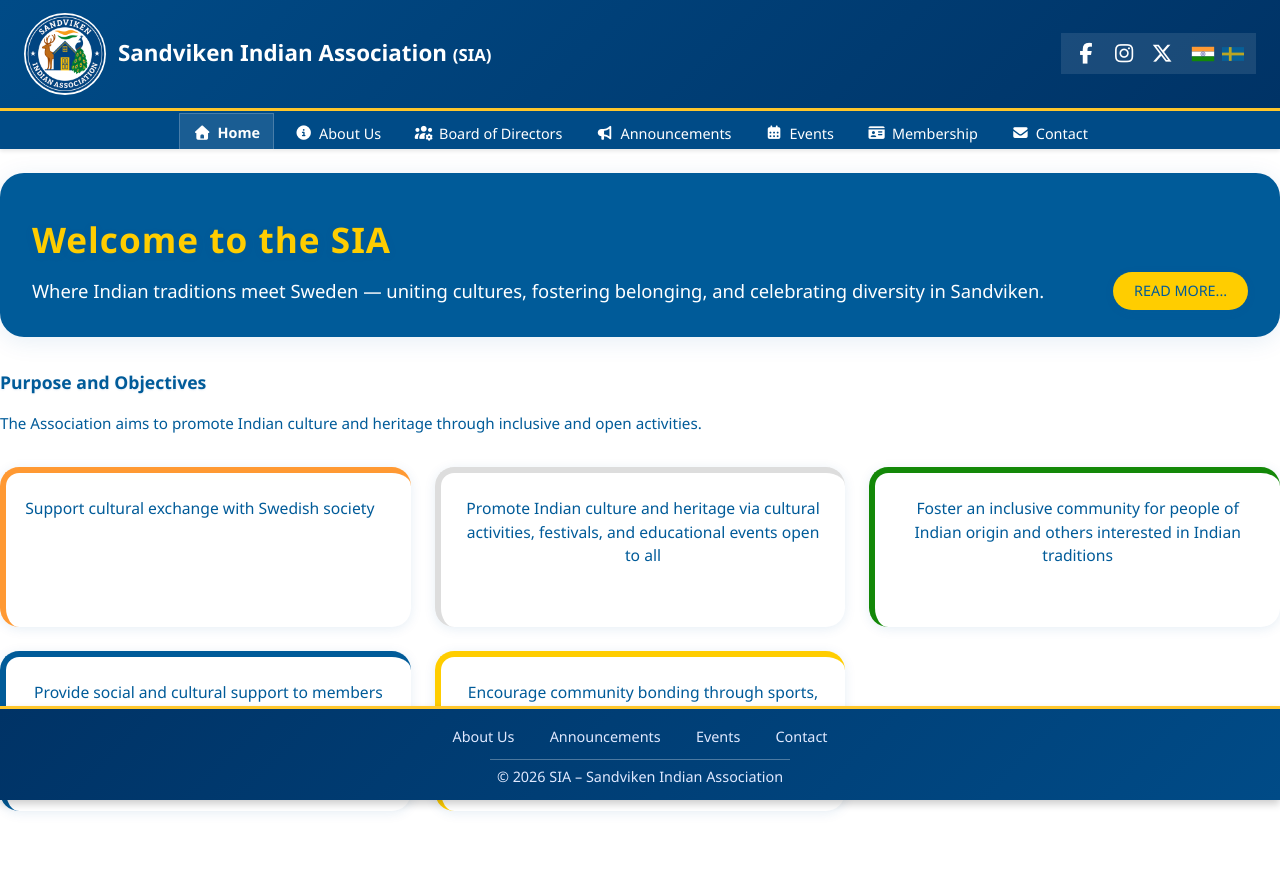
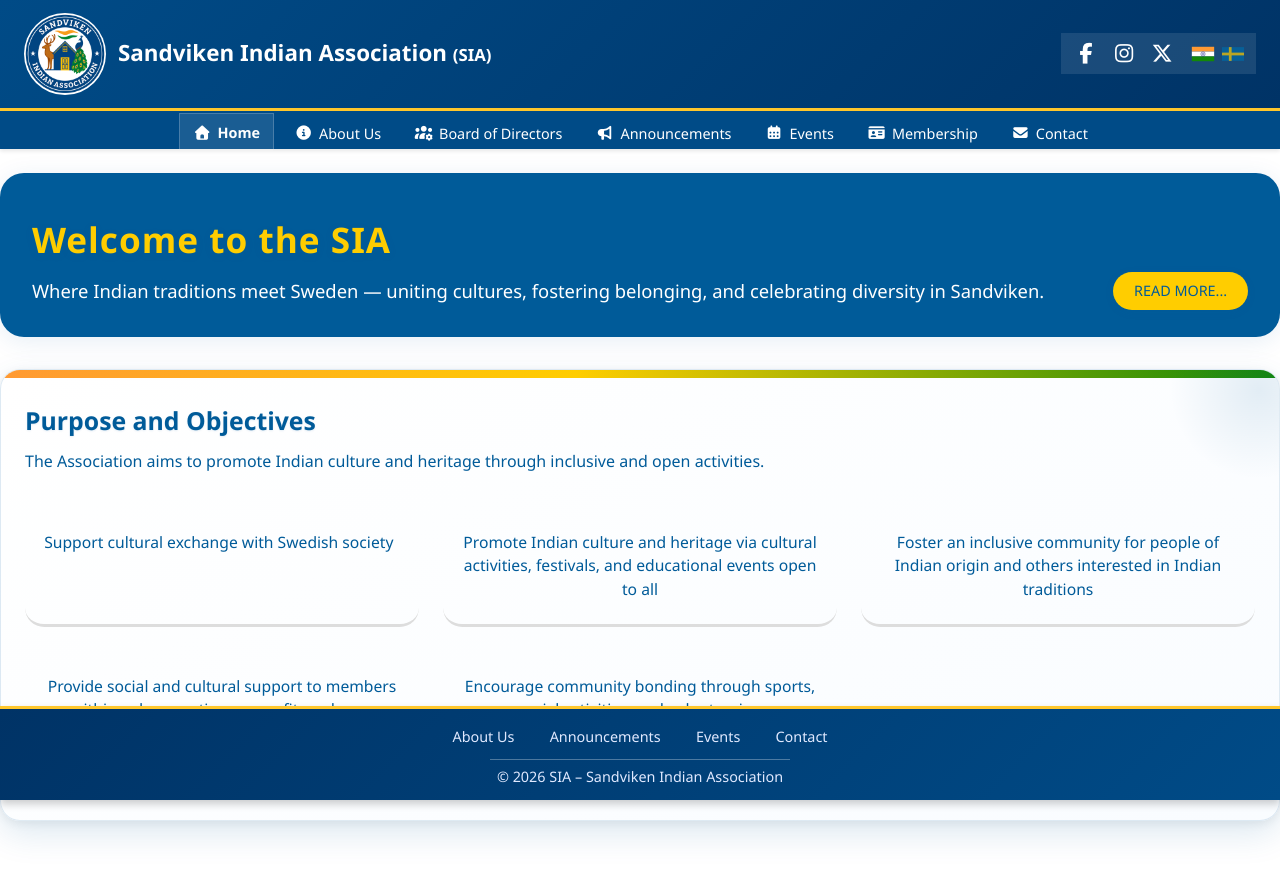
Before and after one commit to choudhary-neer/sia-website-v2, an Angular app: page /home in a window 1280 px wide. Shown: the top 878 px of the page. Built offline with nearby package versions, Linux system fonts and the light colour scheme.

Commit message:
Refinement V3

```diff
--- a/src/app/components/home/home.css
+++ b/src/app/components/home/home.css
@@ -39,6 +39,71 @@
   }
 }
 
+.purpose-shell {
+  margin-top: 1.5rem;
+}
+
+.purpose-card {
+  position: relative;
+  overflow: hidden;
+  padding: 2rem 1.5rem 1.1rem 1.5rem !important;
+  border-radius: 1.25rem;
+  background: linear-gradient(155deg, #ffffff 0%, #f9fcff 100%);
+  border: 1px solid rgba(0, 91, 153, 0.12);
+  box-shadow: 0 12px 34px rgba(0, 91, 153, 0.14), 0 3px 10px rgba(0, 0, 0, 0.06);
+}
+
+.purpose-card::before {
+  content: "";
+  position: absolute;
+  inset: 0 0 auto 0;
+  height: 8px;
+  background: linear-gradient(90deg, #FF9933 0%, #FFCD00 45%, #138808 100%);
+}
+
+.purpose-card::after {
+  content: "";
+  position: absolute;
+  width: 180px;
+  height: 180px;
+  right: -70px;
+  top: -70px;
+  border-radius: 50%;
+  background: radial-gradient(circle, rgba(0, 91, 153, 0.1) 0%, rgba(0, 91, 153, 0) 70%);
+  pointer-events: none;
+}
+
+.purpose-title-wrap {
+  position: relative;
+  z-index: 1;
+  margin-bottom: 0.55rem;
+}
+
+.purpose-kicker {
+  display: inline-block;
+  margin-bottom: 0.35rem;
+  font-size: 0.74rem;
+  letter-spacing: 0.1em;
+  text-transform: uppercase;
+  color: #005B99;
+  font-weight: 700;
+}
+
+.purpose-title {
+  margin: 0;
+  font-size: clamp(1.25rem, 2.2vw, 1.55rem);
+  font-weight: 700;
+}
+
+.purpose-intro {
+  position: relative;
+  z-index: 1;
+  margin-top: 0.4rem;
+  margin-bottom: 1.3rem;
+  font-size: 1rem;
+  line-height: 1.7;
+}
+
 .objectives-grid {
   display: grid;
   grid-template-columns: repeat(3, 1fr);
@@ -57,16 +122,22 @@
   }
 }
 .objective-card {
+  position: relative;
+  overflow: hidden;
   border-radius: 1.2rem;
-  box-shadow: 0 2px 12px rgba(0,91,153,0.10);
   padding: 1.5rem 1.2rem 1.2rem 1.2rem;
   color: #fff;
   display: flex;
   flex-direction: column;
   align-items: flex-start;
-  min-height: 160px;
+  min-height: 120px;
   font-size: 1rem;
   font-weight: 400;
+  transition: transform 0.2s ease, box-shadow 0.2s ease;
+}
+
+.objective-card:hover {
+  transform: none;
 }
 
 .objective-desc {
@@ -82,26 +153,10 @@
 .indian-green,
 .swedish-yellow,
 .indian-white {
-  border-left: 6px solid;
-  border-top: 6px solid;
+  border-bottom: 3px solid;
 }
 
-.indian-orange {
-  color: #fff;
-  border-color: #FF9933;
-}
-.swedish-blue {
-  color: #fff;
-  border-color: #005B99;
-}
-.indian-green {
-  color: #fff;
-  border-color: #138808;
-}
-.swedish-yellow {
-  color: #1e2b2f;
-  border-color: #FFCD00;
-}
+
 .indian-white {
   color: #1e2b2f;
   border-color: #ddd;
@@ -127,3 +182,18 @@
   background: #ffe066;
   color: #003366;
 }
+
+@media (max-width: 600px) {
+  .purpose-card {
+    padding: 1.2rem 0.9rem 0.6rem 0.9rem !important;
+    border-radius: 1rem;
+  }
+
+  .purpose-kicker {
+    font-size: 0.68rem;
+  }
+
+  .purpose-intro {
+    font-size: 0.94rem;
+  }
+}
--- a/src/app/components/home/home.html
+++ b/src/app/components/home/home.html
@@ -4,26 +4,28 @@
     <p class="home-subtitle">Where Indian traditions meet Sweden — uniting cultures, fostering belonging, and celebrating diversity in Sandviken.</p>
     <a routerLink="/about" class="swedish-yellow-btn">READ MORE...</a>
   </div>
-  <div class="content-container">
-    <div class="section-container">
-      <h2 class="section-title" >Purpose and Objectives</h2>
-      <p class="section-content">
+  <div class="content-container purpose-shell">
+    <div class="section-container purpose-card">
+      <div class="purpose-title-wrap">
+        <h2 class="section-title purpose-title">Purpose and Objectives</h2>
+      </div>
+      <p class="section-content purpose-intro">
         The Association aims to promote Indian culture and heritage through inclusive and open activities.
       </p>
       <div class="objectives-grid">
-        <div class="objective-card indian-orange">
+        <div class="objective-card indian-white">
           <div class="objective-desc">Support cultural exchange with Swedish society</div>
         </div>
         <div class="objective-card indian-white">
           <div class="objective-desc">Promote Indian culture and heritage via cultural activities, festivals, and educational events open to all</div>
         </div>
-        <div class="objective-card indian-green">
+        <div class="objective-card indian-white">
           <div class="objective-desc">Foster an inclusive community for people of Indian origin and others interested in Indian traditions</div>
         </div>
-        <div class="objective-card swedish-blue">
+        <div class="objective-card indian-white">
           <div class="objective-desc">Provide social and cultural support to members within a democratic, non-profit, and non-political framework</div>
         </div>
-        <div class="objective-card swedish-yellow">
+        <div class="objective-card indian-white">
           <div class="objective-desc">Encourage community bonding through sports, social activities, and volunteering</div>
         </div>
       </div>
```
